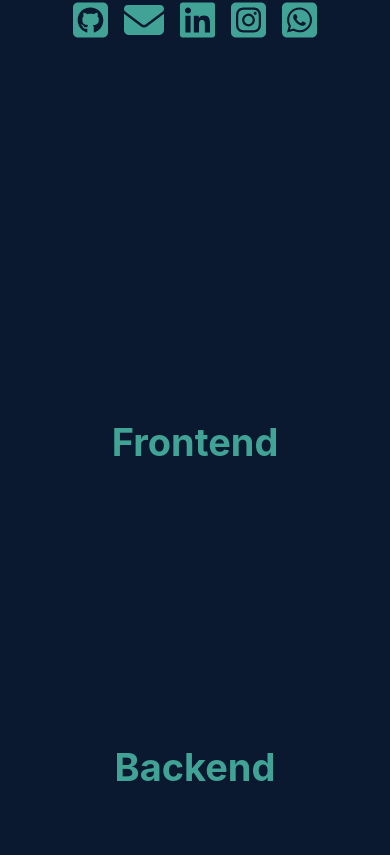
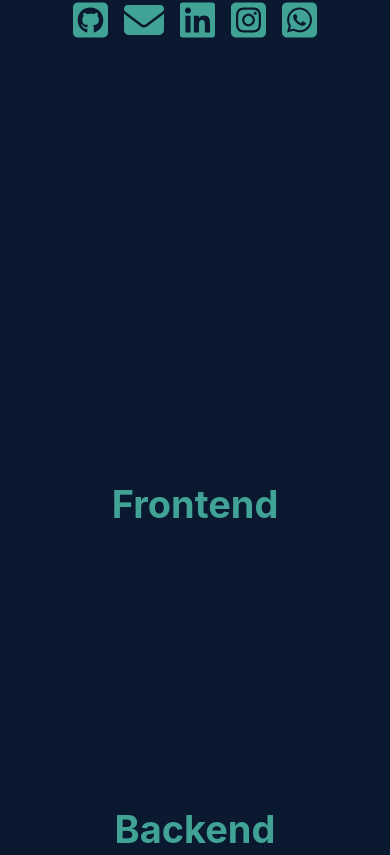
Before and after one commit to Noel1kt/Noel.dev, a React (Vite) app: page / in a window 390 px wide. Shown: the part 889-1744 px from the top of the page. Built offline with nearby package versions, Linux system fonts and the light colour scheme.

Commit message:
space components

```diff
--- a/src/App.css
+++ b/src/App.css
@@ -436,7 +436,7 @@
 @media screen and (max-width:768px) {
     .section-skills{
         align-items: center;
-        margin: 10% 0;
+        margin: 10%;
     }
 
     .lists-skills{
@@ -671,6 +671,7 @@
     .description-projects h2{
         margin-top: 0;
         text-align: center;
+        opacity: 0.6;
     }
 
     .paragraph-project{
```
